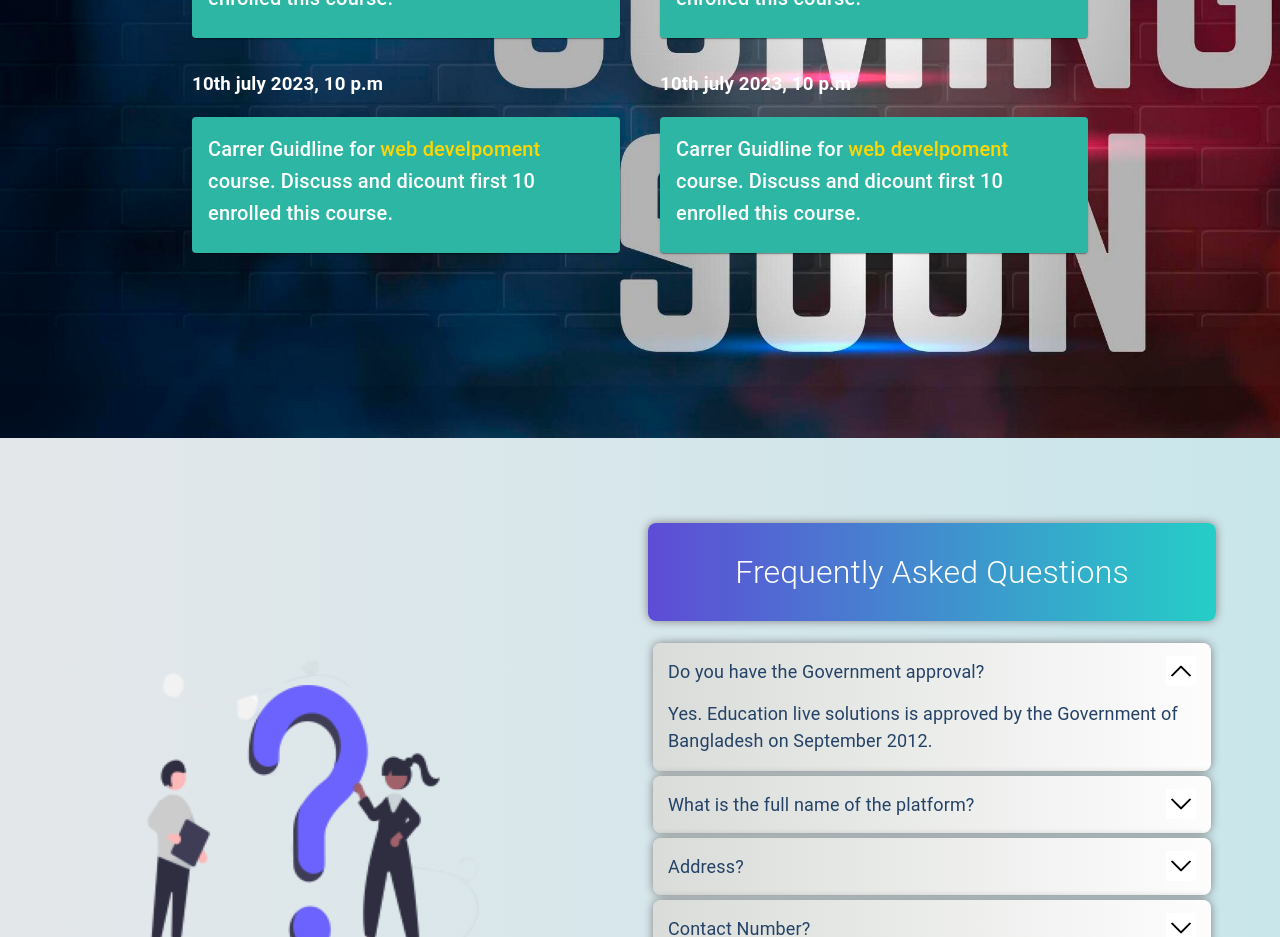
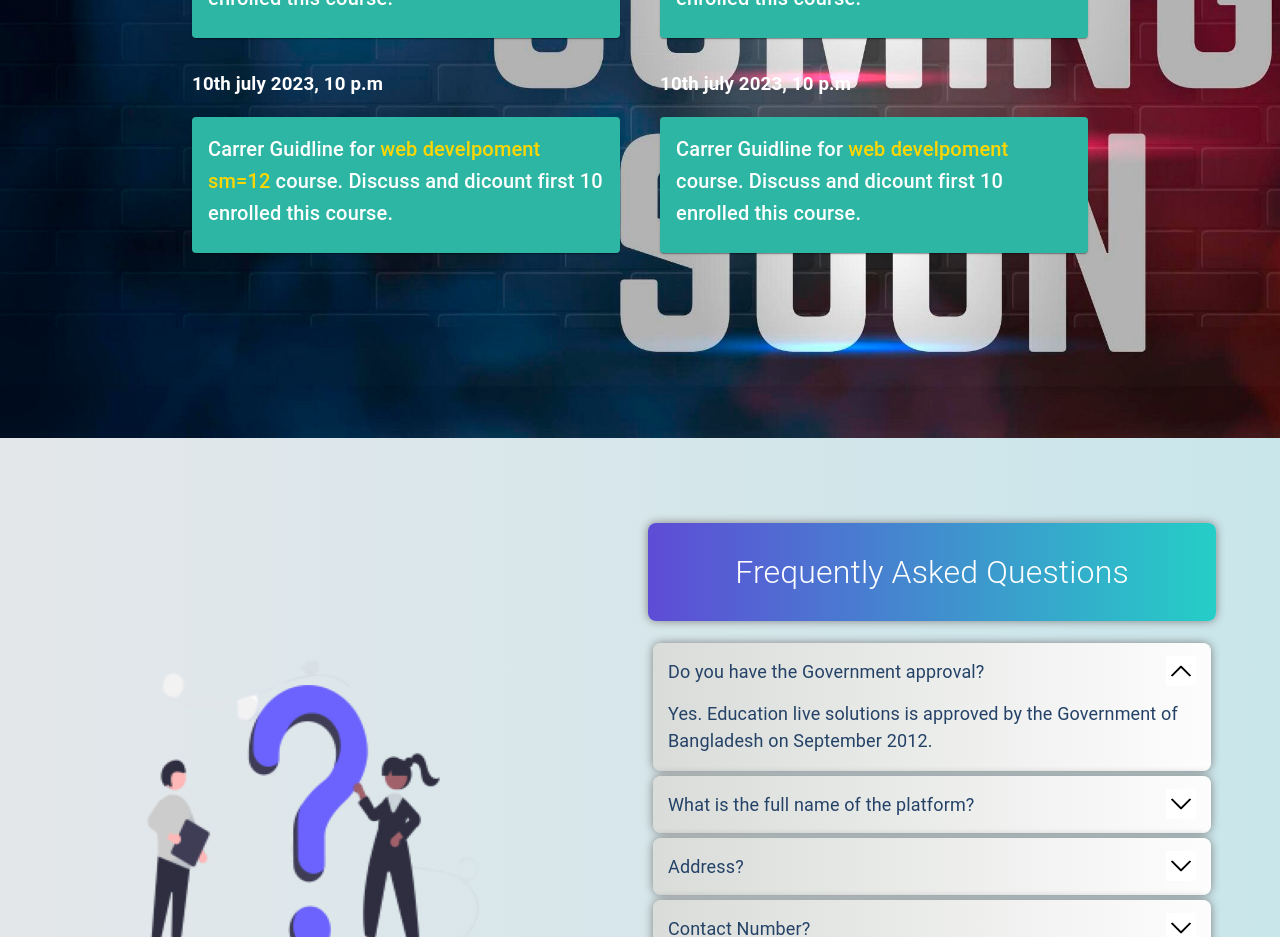
Before and after one commit to konok101/online-live-solutions-platform, a React (Create React App) app: page / in a window 1280 px wide. Shown: the part 3140-4077 px from the top of the page. Built offline with nearby package versions, Linux system fonts and the light colour scheme; no server answers.

Commit message:
component updated

```diff
--- a/src/Pages/Home/Events/Events.js
+++ b/src/Pages/Home/Events/Events.js
@@ -56,7 +56,7 @@ bgcolor: "green",
           </Box>
          </Grid>
 
-         <Grid item xs={6} >
+         <Grid item sm={12} md={6} xs={6} >
         <Box>
 <h3 style={{color:'#FFFFFF', marginTop:"-8px"}}>            10th july 2023, 10 p.m
 </h3>        <Card sx={{ minWidth: 275, bgcolor:"#2db6a3", color: "white", ":hover": {
@@ -73,7 +73,7 @@ bgcolor: "green",
     </Card>
           </Box>
          </Grid>
-         <Grid item xs={6} >
+         <Grid item sm={12} md={6} xs={6} >
         <Box>
 <h3 style={{color:'#FFFFFF', marginTop:"-8px"}}>            10th july 2023, 10 p.m
 </h3>        <Card sx={{ minWidth: 275, bgcolor:"#2db6a3", color: "white", ":hover": {
@@ -83,7 +83,7 @@ bgcolor: "green",
       <CardContent>
 
         <Typography variant="h6">
-  Carrer Guidline for <span style={{color:"#FFD700", fontSize:"20px"}}>web develpoment</span> course. Discuss and dicount first 10 enrolled this course.
+  Carrer Guidline for <span style={{color:"#FFD700", fontSize:"20px"}}>web develpoment sm={12}</span> course. Discuss and dicount first 10 enrolled this course.
         </Typography>
       </CardContent>
 
```
Also changed, not shown: src/Pages/About/AboutUs.js (line endings or trailing spaces).
